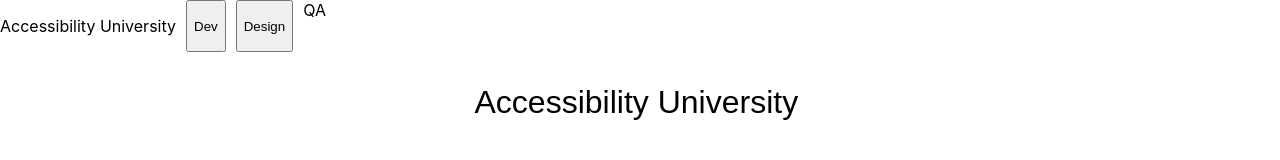
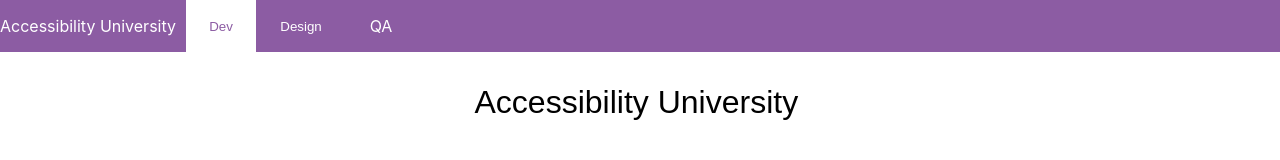
Before and after one commit to biancadennis/accessibility-university, a React (Create React App) app: page / in a window 1280 px wide. Shown: the top 160 px of the page. Built offline with nearby package versions, Linux system fonts and the light colour scheme.

Commit message:
added classnames and an active state for buttons

```diff
--- a/package.json
+++ b/package.json
@@ -6,6 +6,7 @@
     "@testing-library/jest-dom": "^5.11.6",
     "@testing-library/react": "^11.1.2",
     "@testing-library/user-event": "^12.2.2",
+    "classnames": "^2.2.6",
     "react": "^17.0.1",
     "react-dom": "^17.0.1",
     "react-scripts": "4.0.0",
--- a/src/App.js
+++ b/src/App.js
@@ -9,7 +9,7 @@
   return (
     <div className="App">
       <div>
-        <Header onSetActiveView={setActiveView}/>
+        <Header onSetActiveView={setActiveView} activeView={activeView}/>
         <Main activeView={activeView}/>
       </div>
     </div>
--- a/src/Header/index.css
+++ b/src/Header/index.css
@@ -1,10 +1,28 @@
 .nav {
   display: flex;
+  background-color: #8C5CA3;
+  color: #fff;
 }
 .links {
   display: flex;
   margin-left: 10px;
 }
 .links > button {
+  background-color: transparent;
+  color: #fff;
+  border: none;
   margin-right: 10px;
 }
+.links > a {
+  display: flex;
+  align-items: center;
+  justify-content: center;
+}
+.link {
+  width: 70px;
+  text-align: center;
+}
+.link.active {
+  background-color: #fff;
+  color: #8C5CA3;
+}
--- a/src/Header/index.js
+++ b/src/Header/index.js
@@ -1,20 +1,26 @@
+import cn from 'classnames'
 import './index.css'
 
-function Nav({onSetActiveView}) {
+function Nav({onSetActiveView, activeView}) {
   return (
     <nav className="nav">
       <p>Accessibility University</p>
       <div className="links">
-        <button onClick={() => onSetActiveView('dev')}>
+        <button
+          className={cn('link', {active: activeView === 'dev'})}
+          onClick={() => onSetActiveView('dev')}>
           Dev
         </button>
-        <button onClick={() => onSetActiveView('design')}>
+        <button
+          className={cn('link', {active: activeView === 'design'})}
+          onClick={() => onSetActiveView('design')}>
           Design
         </button>
-        <a onClick={() => onSetActiveView('qa')} tabIndex={0}>
+        <a
+          className={cn('link', {active: activeView === 'qa'})}
+          onClick={() => onSetActiveView('qa')} tabIndex={0}>
           QA
         </a>
-
       </div>
     </nav>
   );
```
Also changed, not shown: 1 other file (tests, documents, lock files or other folders).
